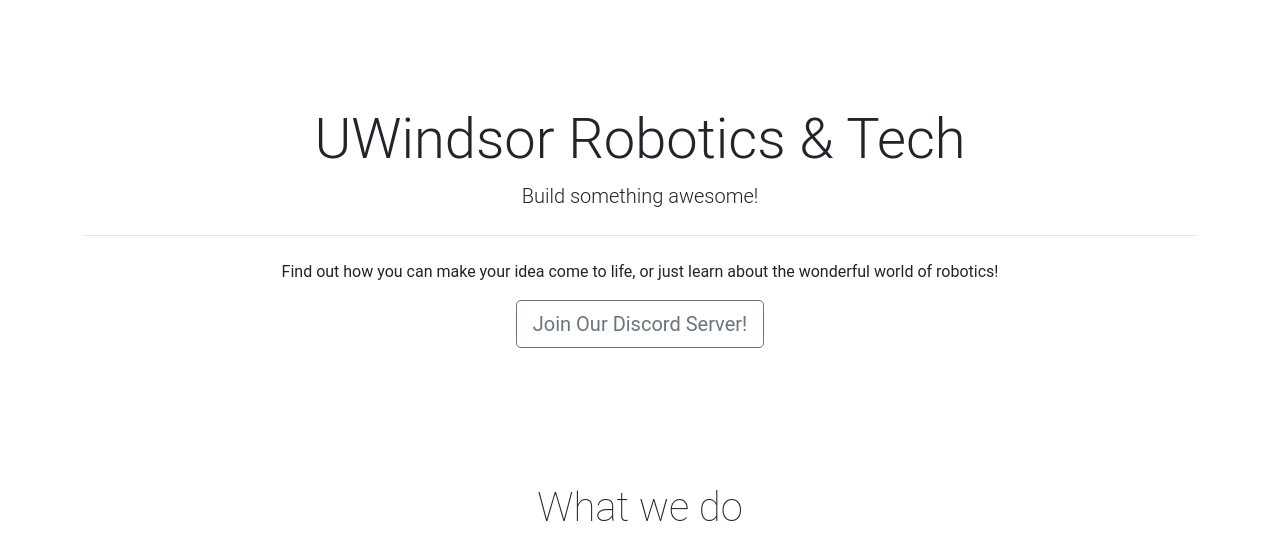
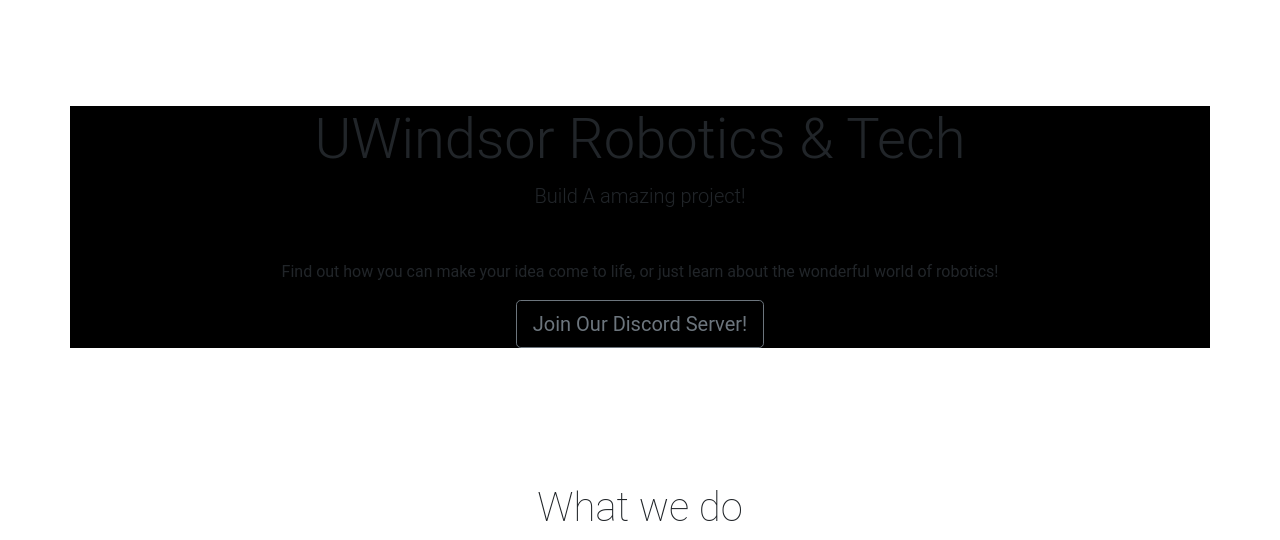
Before and after one commit to uwindsorrobotics/old-website, a Flask app: page / in a window 1280 px wide. Shown: the part 86-626 px from the top of the page. Run offline with Flask 2, Linux system fonts and the light colour scheme; data comes from the database, SQL or seed files in the repository; parts of the project's set-up code (start-up, migrations or seed data) failed here and were passed over; some libraries are stand-ins or nearby versions.

Commit message:
Update home.html

```diff
--- a/website/templates/home.html
+++ b/website/templates/home.html
@@ -1,8 +1,8 @@
 {% extends 'layout.html' %}
 {% block content %}
-  <div class="container" style="background-color:white;">
+  <div class="container" style="background-color:black;">
     <h1 class="center display-4">UWindsor Robotics & Tech</h1>
-    <p class="lead center">Build something awesome!</p>
+    <p class="lead center">Build A amazing project!</p>
     <hr class="my-4">
     <p class="center">Find out how you can make your idea come to life, or just learn about the wonderful world of robotics!</p>
     <p class="center"><a class="btn btn-outline-secondary btn-lg" href="https://discord.gg/tdAAkE9" role="button">Join Our Discord Server!</a></p>
```
